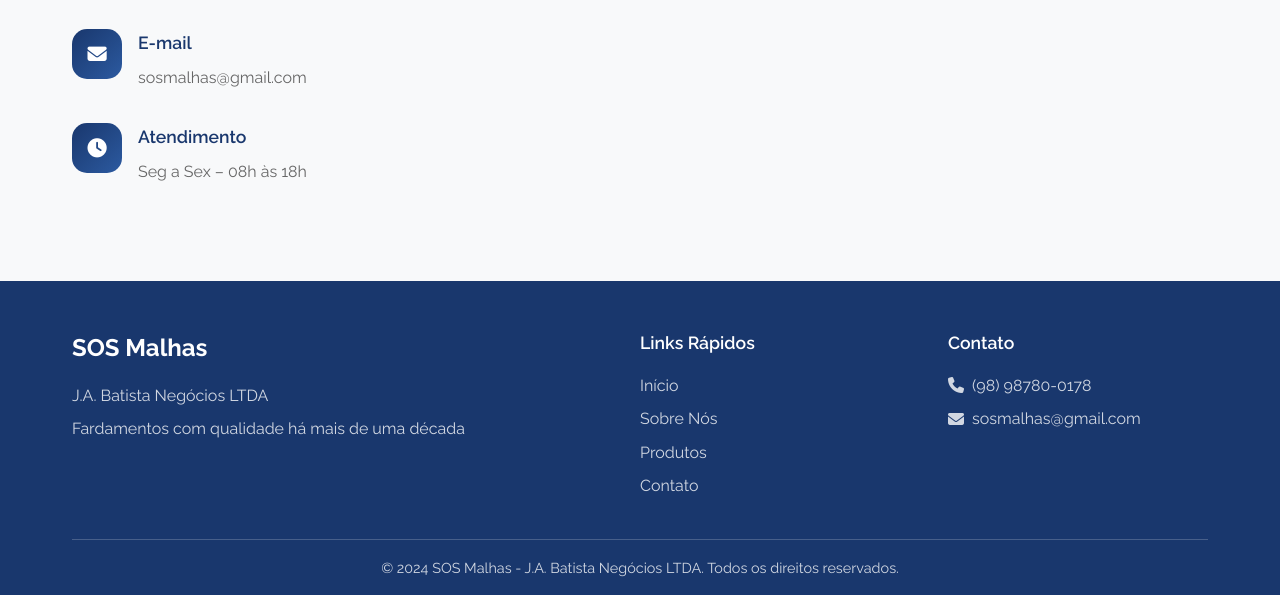
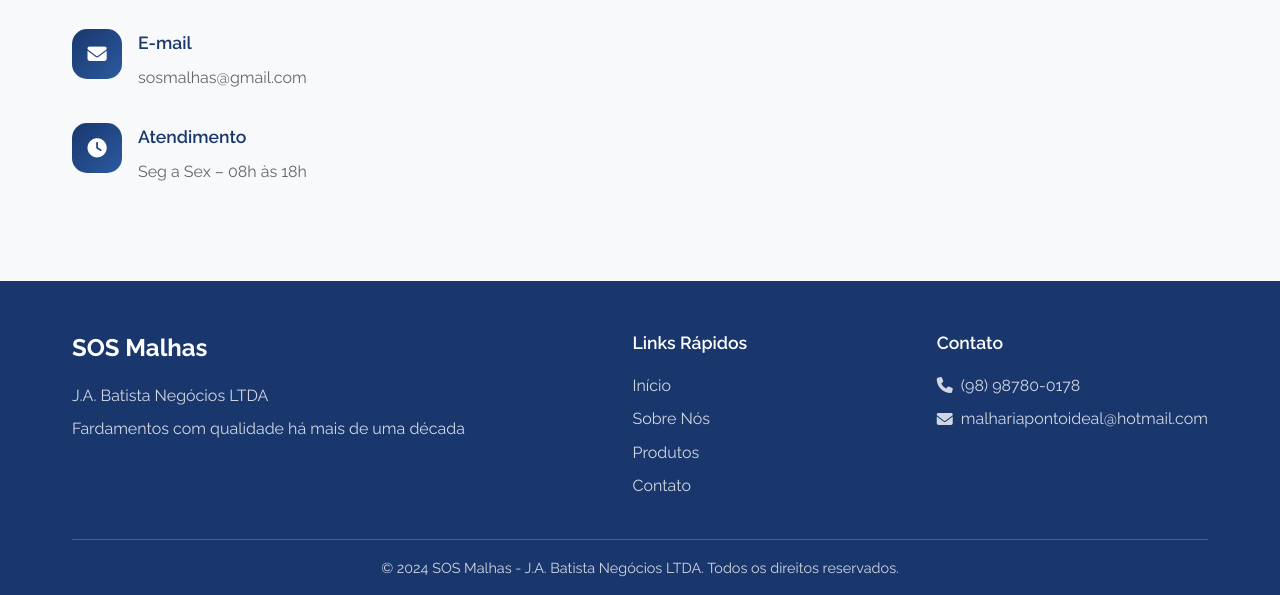
Before and after one commit to visionxma/SOSMalhas, a website built with Vite: page index.html in a window 1280 px wide. Shown: the part 4594-5189 px from the top of the page. Built offline with nearby package versions, Linux system fonts and the light colour scheme.

Commit message:
Update index.html

```diff
--- a/index.html
+++ b/index.html
@@ -396,7 +396,7 @@
         <div class="footer-contact">
           <h4>Contato</h4>
           <p><i class="fas fa-phone"></i> (98) 98780-0178</p>
-          <p><i class="fas fa-envelope"></i> sosmalhas@gmail.com</p>
+          <p><i class="fas fa-envelope"></i> malhariapontoideal@hotmail.com</p>
         </div>
       </div>
       <div class="footer-bottom">
```
